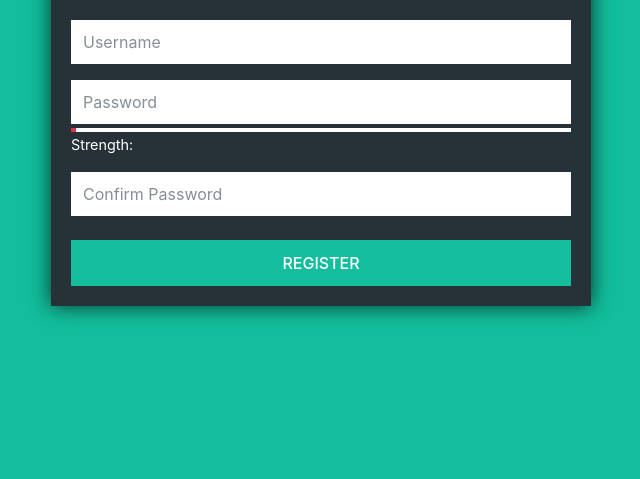
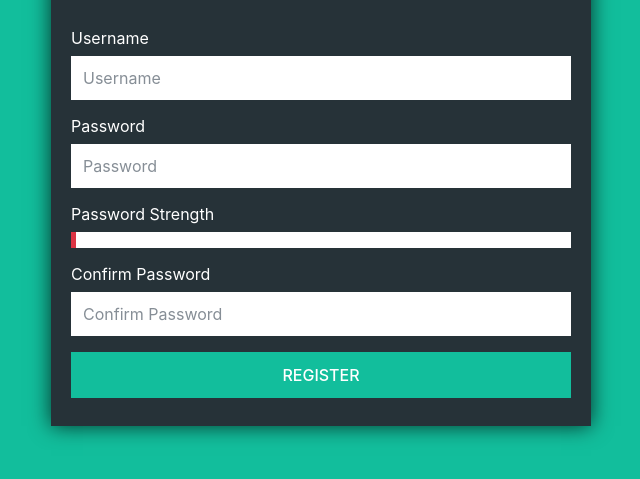
Before and after one commit to medissimo/RegForm, a plain HTML site: page index.html in a window 1280 px wide. Shown: the part 107-586 px from the top of the page, without its empty margins (319-959 px from the left). Drawn offline with Linux system fonts and the light colour scheme.

Commit message:
Added labels and moved strength bar in to its own group. Corrected doctype error.

```diff
--- a/css/registration-form.css
+++ b/css/registration-form.css
@@ -33,6 +33,10 @@ body {
 
 
 /* Registration form controls */
+.form-group {
+    margin-bottom: 0.5rem;
+}
+
 .form-control {
     border: none;
     padding: 0.75rem 0.75rem;
@@ -44,37 +48,12 @@ body {
         background-color: #e2e2e2;
     }
 
-.form-group--password {
-    margin-bottom: 1rem;
-}
-
-
-
 /* Password strength bar and result styles */
-.form__progress--password-strength {
-    margin-top: 0.25rem
-}
-
 .form__progress--password-strength .progress {
     background-color: #ffffff;
 }
 
-.form__progress--password-strength .progress-bar {
-    height: 0.25rem;
-}
-
-.form__message--password-verdict {
-    margin: 0 0.25rem 0 0;
-    font-size: 0.9rem;
-    display: inline-block;
-}
-
-
 /* Registration form button */
-.form-group__btn--register {
-    margin-bottom: 0;
-}
-
 .btn--register {
     background-color: #12be9c;
     width: 100%;
--- a/index.html
+++ b/index.html
@@ -1,8 +1,5 @@
 
 <!DOCTYPE html>
-<html>
-<head>
-    <!DOCTYPE html>
 <html>
   <head>
     <meta charset="UTF-8">
@@ -19,19 +16,24 @@
                     <div class="card-body">
                         <h4 class="card-title">Registration</h4>
                         <form role="form">
-                            <div class="form-row" id="container--registration">
+                           <div class="form-row" id="container--registration">
                                 <div class="form-group col-md-12">
+                                    <label for="inputUsername" class="col-form-label">Username</label>
                                     <input type="text" class="form-control" id="inputUsername" placeholder="Username">
                                 </div>
-                                <div class="form-group col-md-12 form-group--password">
+                                <div class="form-group col-md-12">
+                                    <label for="password" class="col-form-label">Password</label>
                                     <input type="password" class="form-control" id="password" placeholder="Password">
-                                    <div id="passwordStrength" class="form__progress--password-strength"></div>
-                                    <span class="form__message--password-verdict">Strength: </span><span class="form__message--password-verdict" id="passwordVerdict"></span>
                                 </div>
                                 <div class="form-group col-md-12">
+                                    <label for="passwordStrength" class="col-form-label">Password Strength</label>
+                                    <div id="passwordStrength" class="form__progress--password-strength"></div>
+                                </div>
+                                <div class="form-group col-md-12">
+                                    <label for="confirmPassword" class="col-form-label">Confirm Password</label>
                                     <input type="password" class="form-control" id="confirmPassword" placeholder="Confirm Password">
                                 </div>
-                                <div class="form-group col-md-12 form-group__btn--register">
+                                <div class="form-group col-md-12">
                                     <button type="submit" class="btn btn--register">Register</button>
                                 </div>
                             </div>
@@ -57,10 +59,11 @@
                 container: "#container--registration",
                 viewports: {
                     progress: "#passwordStrength",
-                    verdict: "#passwordVerdict"
-                }
+                },
+                showVerdictsInsideProgressBar: true
             };
             $('#password').pwstrength(options);
         });
     </script>
 </footer>
+</html>
```
